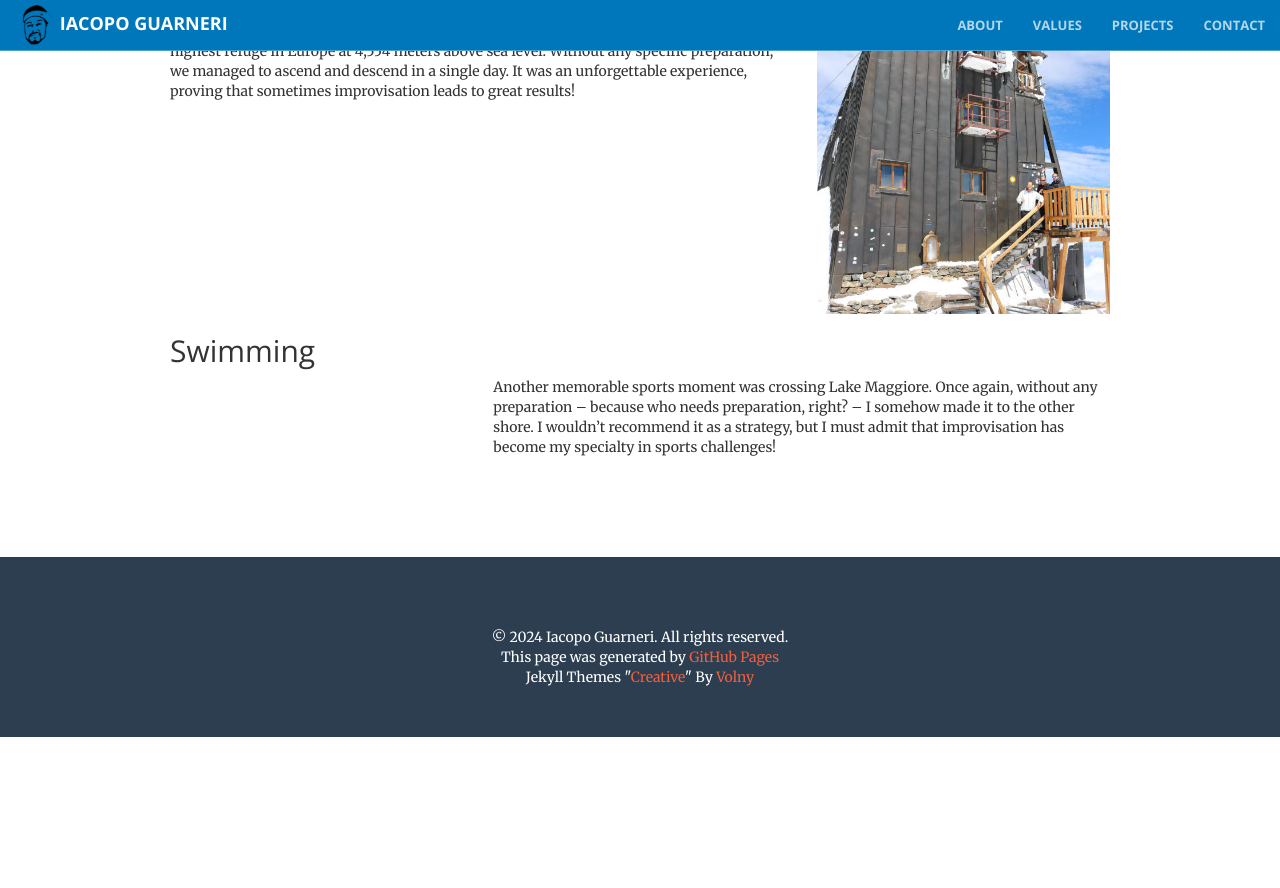
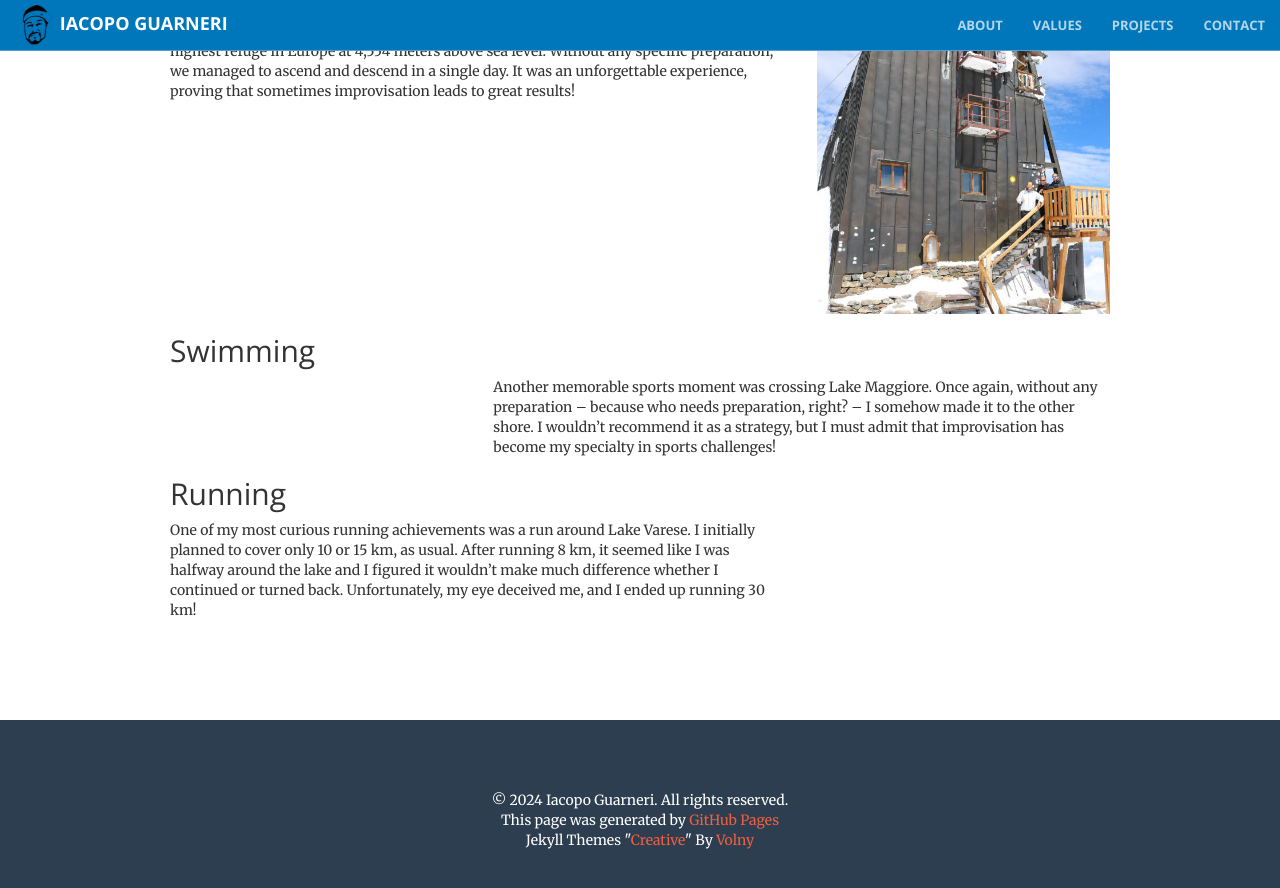
Before and after one commit to iacoposk8/iacoposk8.github.io, a Jekyll site: the page built from sports.html, in a window 1280 px wide and 900 px high, scrolled down 322 px. Shown: the top 888 px of the window. Built offline with Jekyll 4.4.1, drawn with Linux system fonts in a browser that asks for light colours; a script that is not in the unit is left out; before the commit the page ends 1059 px from its top, so only the background shows below that.

Commit message:
Update sports.html

```diff
--- a/sports.html
+++ b/sports.html
@@ -35,3 +35,17 @@ Welcome to my collection of the most memorable sports moments! In this section,
     </div>
   </div>
 </div>
+
+<h2>Running</h2>
+<div class="row">
+  <div class="col-md-8">
+    <div class="p-3 border bg-light">
+      One of my most curious running achievements was a run around Lake Varese. I initially planned to cover only 10 or 15 km, as usual. After running 8 km, it seemed like I was halfway around the lake and I figured it wouldn’t make much difference whether I continued or turned back. Unfortunately, my eye deceived me, and I ended up running 30 km!
+    </div>
+  </div>
+  <div class="col-md-4">
+    <div class="p-3 border bg-light">
+      <div class="strava-embed-placeholder" data-embed-type="activity" data-embed-id="5779461884" data-style="standard"></div><script src="https://strava-embeds.com/embed.js"></script>
+    </div>
+  </div>
+</div>
```
